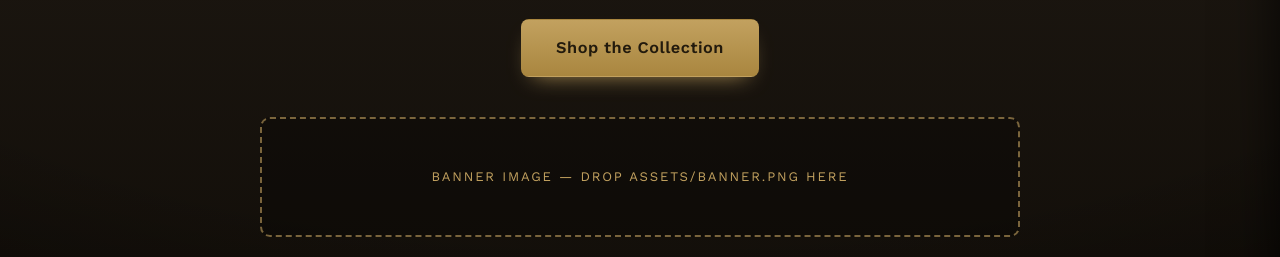
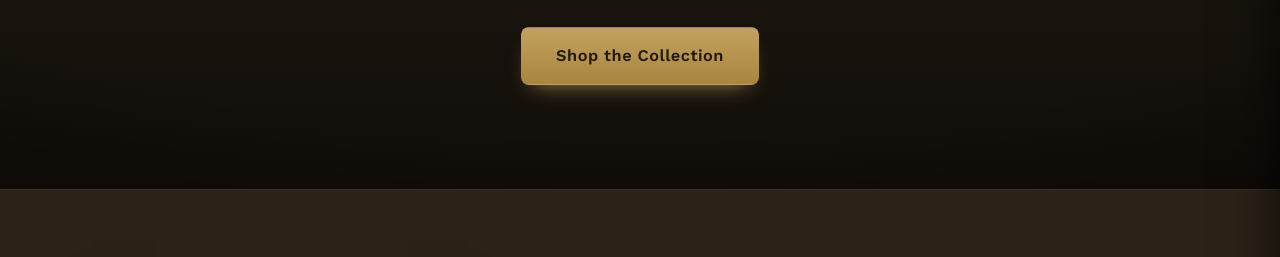
Before and after one commit to mrmicaiah/website-demos, a plain HTML site: page demos/faithful-shepherd/index.html in a window 1280 px wide. Shown: the part 476-733 px from the top of the page. Drawn offline with nearby package versions, Linux system fonts and the light colour scheme.

Commit message:
Remove hero banner placeholder from faithful-shepherd
Drop the dashed "BANNER IMAGE" placeholder div and its comment from the
hero, and delete the now-unused .banner-slot CSS rule. Balance the hero
padding (symmetric top/bottom) so the text lockup reads as an
intentional centered band over the existing mountain-dusk gradient.
Update the .hero__bg comment to no longer reference the removed slot.

Co-Authored-By: Claude Opus 4.8 (1M context) <noreply@anthropic.com>

```diff
--- a/demos/faithful-shepherd/index.html
+++ b/demos/faithful-shepherd/index.html
@@ -66,16 +66,6 @@
         </h1>
         <p class="hero__tagline">Faith · Family · Freedom · Purpose</p>
         <a href="#products" class="btn btn--primary btn--lg" data-scroll>Shop the Collection</a>
-
-        <!-- ============================================================
-             BANNER IMAGE SLOT
-             Replace this CSS-driven hero with your real banner artwork:
-             drop the file at assets/banner.png and swap this block (or
-             set it as the background of .hero__bg in style.css).
-             ============================================================ -->
-        <div class="banner-slot" role="img" aria-label="Banner image placeholder">
-          BANNER IMAGE — drop assets/banner.png here
-        </div>
       </div>
     </section>
 
--- a/demos/faithful-shepherd/style.css
+++ b/demos/faithful-shepherd/style.css
@@ -303,7 +303,8 @@ a {
   position: absolute;
   inset: 0;
   /* Layered gradients evoking a dark mountain landscape at dusk.
-     Swap this for a real banner via the assets/banner.png slot. */
+     To use a real banner image instead, set a background-image here
+     (e.g. url("assets/banner.png")) over these gradients. */
   background:
     radial-gradient(120% 80% at 50% 8%, rgba(194, 161, 95, 0.28), transparent 55%),
     linear-gradient(180deg, #241c12 0%, #1b1610 45%, #120e09 100%),
@@ -328,7 +329,8 @@ a {
   z-index: 1;
   max-width: var(--maxw);
   margin: 0 auto;
-  padding: clamp(56px, 9vw, 96px) 20px clamp(48px, 7vw, 72px);
+  /* Symmetric top/bottom so the lockup sits as a balanced, centered band. */
+  padding: clamp(64px, 9vw, 104px) 20px;
   text-align: center;
 }
 
@@ -354,24 +356,6 @@ a {
   font-size: clamp(0.8rem, 2vw, 1rem);
   color: var(--brass);
   margin-bottom: 30px;
-}
-
-/* Banner replacement slot */
-.banner-slot {
-  margin: 40px auto 0;
-  max-width: 760px;
-  min-height: 120px;
-  display: grid;
-  place-items: center;
-  text-align: center;
-  padding: 24px;
-  border: 2px dashed rgba(194, 161, 95, 0.6);
-  border-radius: var(--radius);
-  color: var(--brass);
-  font-size: 0.82rem;
-  letter-spacing: 0.14em;
-  text-transform: uppercase;
-  background: rgba(0, 0, 0, 0.25);
 }
 
 /* ---------- Product media tiles (stylized placeholders) ---------- */
```
